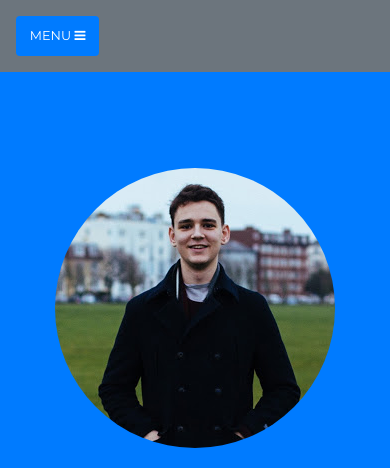
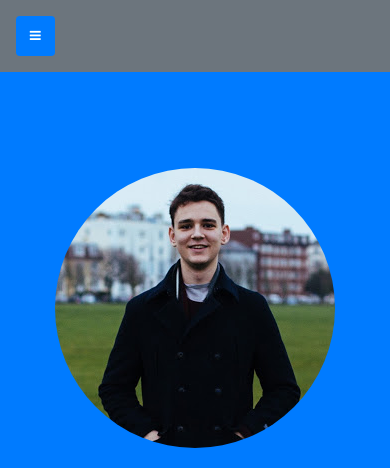
Before and after one commit to carrejoe3/portfolio, a website with bundled scripts: page index.html in a window 390 px wide. Shown: the top 468 px of the page. Built offline with nearby package versions, Linux system fonts and the light colour scheme.

Commit message:
removed 'menu' text from menu

```diff
--- a/index.html
+++ b/index.html
@@ -35,9 +35,7 @@
   <nav class="navbar navbar-expand-lg bg-secondary fixed-top text-uppercase" id="mainNav">
     <div class="container">
       <!-- <a class="navbar-brand js-scroll-trigger" href="#page-top">JOE CARRE</a> -->
-      <button class="navbar-toggler navbar-toggler-right text-uppercase bg-primary text-white rounded" type="button" data-toggle="collapse"
-        data-target="#navbarResponsive" aria-controls="navbarResponsive" aria-expanded="false" aria-label="Toggle navigation">
-        Menu
+      <button class="navbar-toggler navbar-toggler-right text-uppercase bg-primary text-white rounded" type="button" data-toggle="collapse" data-target="#navbarResponsive" aria-controls="navbarResponsive" aria-expanded="false" aria-label="Toggle navigation">
         <i class="fa fa-bars"></i>
       </button>
       <div class="collapse navbar-collapse" id="navbarResponsive">
```
